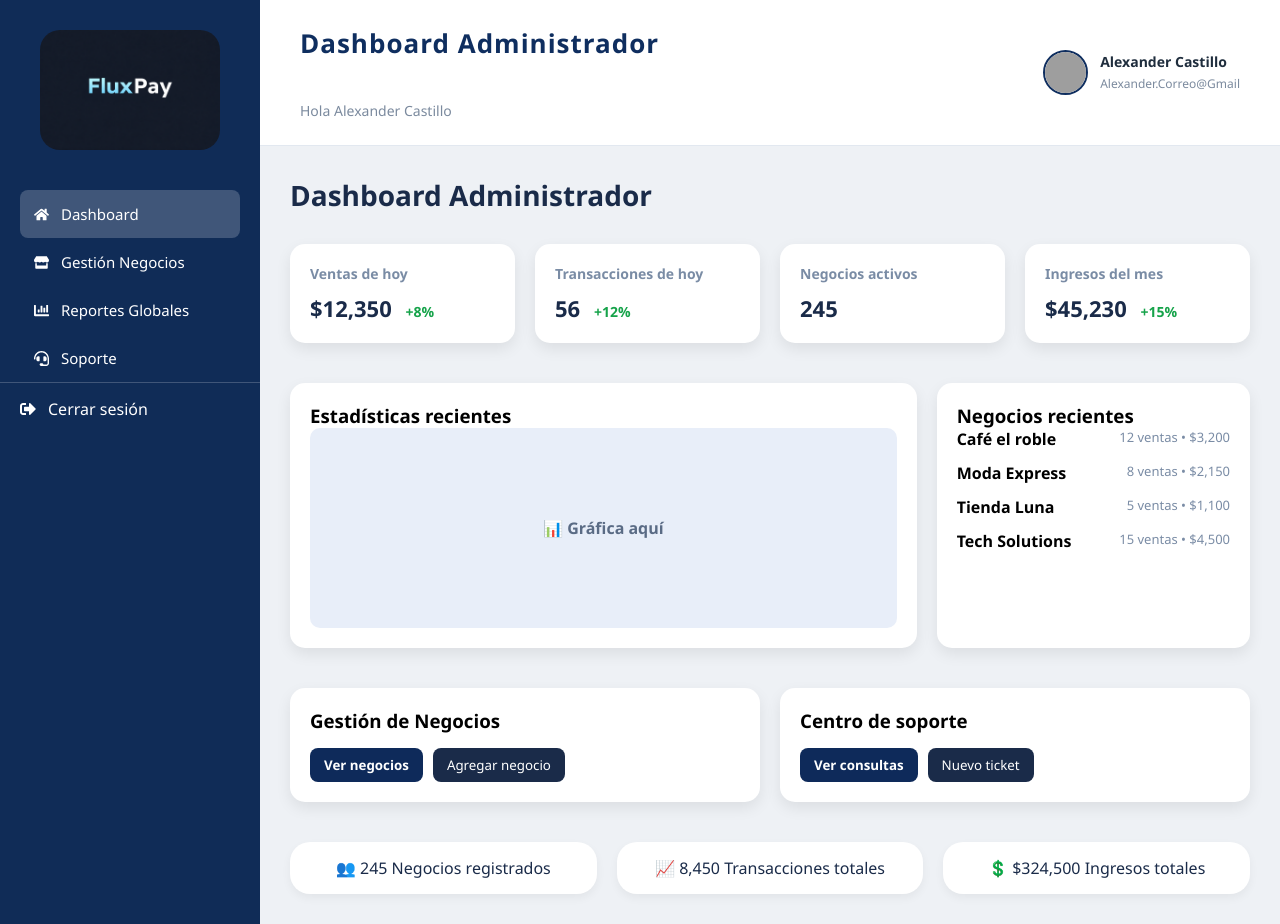
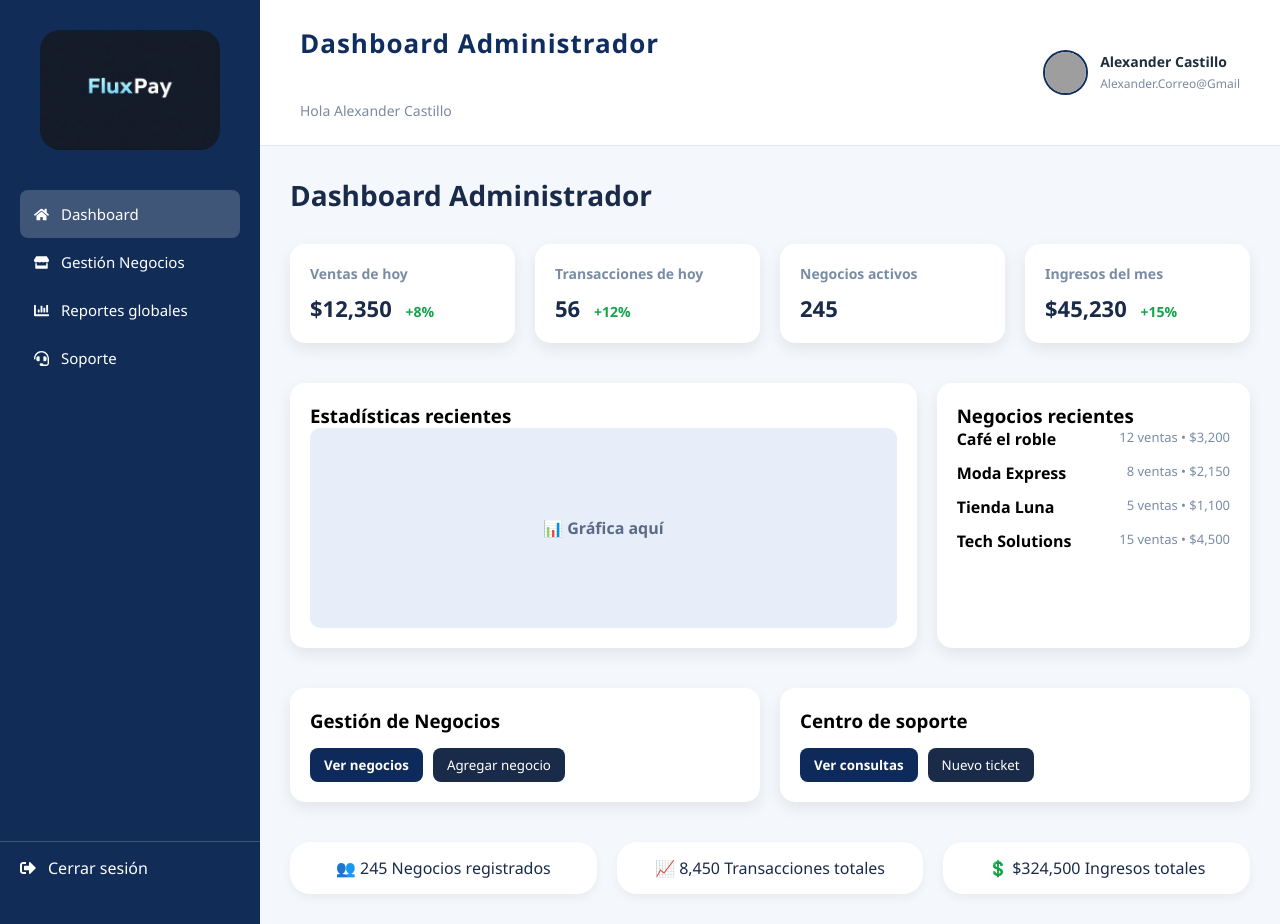
Before and after one commit to davidarturosalazar169-ctrl/FLUXPAY, a React (Vite) app in the folder fluxpay/: page /admin/dashboard in a window 1280 px wide. Built offline with nearby package versions, Linux system fonts and the light colour scheme; grey boxes are pictures that could not be loaded.

Commit message:
cambios nuevos ahora

```diff
--- a/fluxpay/src/Administrador/Dashboard.jsx
+++ b/fluxpay/src/Administrador/Dashboard.jsx
@@ -5,7 +5,7 @@ import {
   FaStore,
   FaChartBar,
   FaHeadset,
-  FaSignOutAlt
+  FaSignOutAlt,
 } from "react-icons/fa";
 
 export default function DashboardAdmin() {
@@ -13,56 +13,30 @@ export default function DashboardAdmin() {
     <div className="admin-layout">
 
       {/* SIDEBAR */}
-      <div className="admin-sidebar">
+      <aside className="admin-sidebar">
 
-        <div className="sidebar-content">
+  <div className="sidebar-top">
+    <div className="admin-logo-container">
+      <img src="/fluxpay.jpg" alt="FluxPay Logo" className="admin-logo" />
+    </div>
 
-          {/* LOGO */}
-          <div className="admin-logo-container">
-            <img
-              src="/fluxpay.jpg"
-              alt="FluxPay Logo"
-              className="admin-logo"
-            />
-          </div>
+    <ul className="sidebar-menu">
+      <li className="active"><FaHome /> <span>Dashboard</span></li>
+      <li><FaStore /> <span>Gestión Negocios</span></li>
+      <li><FaChartBar /> <span>Reportes globales</span></li>
+      <li><FaHeadset /> <span>Soporte</span></li>
+    </ul>
+  </div>
 
-          {/* MENÚ */}
-          <ul className="sidebar-menu">
+  <div className="logout">
+    <FaSignOutAlt />
+    <span>Cerrar sesión</span>
+  </div>
 
-            <li className="active">
-              <FaHome className="icon" />
-              <span>Dashboard</span>
-            </li>
+</aside>
 
-            <li>
-              <FaStore className="icon" />
-              <span>Gestión Negocios</span>
-            </li>
-
-            <li>
-              <FaChartBar className="icon" />
-              <span>Reportes Globales</span>
-            </li>
-
-            <li>
-              <FaHeadset className="icon" />
-              <span>Soporte</span>
-            </li>
-
-          </ul>
-
-          {/* CERRAR SESIÓN */}
-          <div className="logout">
-            <FaSignOutAlt className="icon" />
-            <span>Cerrar sesión</span>
-          </div>
-
-        </div>
-
-      </div>
-
-      {/* MAIN */}
-      <div className="main-content">
+      {/* CONTENIDO */}
+      <div className="admin-main">
 
         <Navbar
           nombre={"Alexander Castillo"}
@@ -97,43 +71,26 @@ export default function DashboardAdmin() {
             </div>
           </div>
 
-          {/* SECCIÓN CENTRAL */}
+          {/* CENTRO */}
           <div className="middle-section">
-
             <div className="chart-box">
               <h3>Estadísticas recientes</h3>
-              <div className="chart-placeholder">
-                📊 Gráfica aquí
-              </div>
+              <div className="chart-placeholder">📊 Gráfica aquí</div>
             </div>
 
             <div className="recent-business">
               <h3>Negocios recientes</h3>
               <ul>
-                <li>
-                  <strong>Café el roble</strong>
-                  <span>12 ventas • $3,200</span>
-                </li>
-                <li>
-                  <strong>Moda Express</strong>
-                  <span>8 ventas • $2,150</span>
-                </li>
-                <li>
-                  <strong>Tienda Luna</strong>
-                  <span>5 ventas • $1,100</span>
-                </li>
-                <li>
-                  <strong>Tech Solutions</strong>
-                  <span>15 ventas • $4,500</span>
-                </li>
+                <li><strong>Café el roble</strong><span>12 ventas • $3,200</span></li>
+                <li><strong>Moda Express</strong><span>8 ventas • $2,150</span></li>
+                <li><strong>Tienda Luna</strong><span>5 ventas • $1,100</span></li>
+                <li><strong>Tech Solutions</strong><span>15 ventas • $4,500</span></li>
               </ul>
             </div>
-
           </div>
 
-          {/* SECCIÓN INFERIOR */}
+          {/* ACCIONES */}
           <div className="bottom-section">
-
             <div className="action-card">
               <h3>Gestión de Negocios</h3>
               <div className="actions">
@@ -149,24 +106,16 @@ export default function DashboardAdmin() {
                 <button className="btn-dark">Nuevo ticket</button>
               </div>
             </div>
-
           </div>
 
           {/* REPORTES */}
           <div className="reports">
-            <div className="report-item">
-              👥 245 Negocios registrados
-            </div>
-            <div className="report-item">
-              📈 8,450 Transacciones totales
-            </div>
-            <div className="report-item">
-              💲 $324,500 Ingresos totales
-            </div>
+            <div className="report-item">👥 245 Negocios registrados</div>
+            <div className="report-item">📈 8,450 Transacciones totales</div>
+            <div className="report-item">💲 $324,500 Ingresos totales</div>
           </div>
 
         </div>
-
       </div>
     </div>
   );
```
